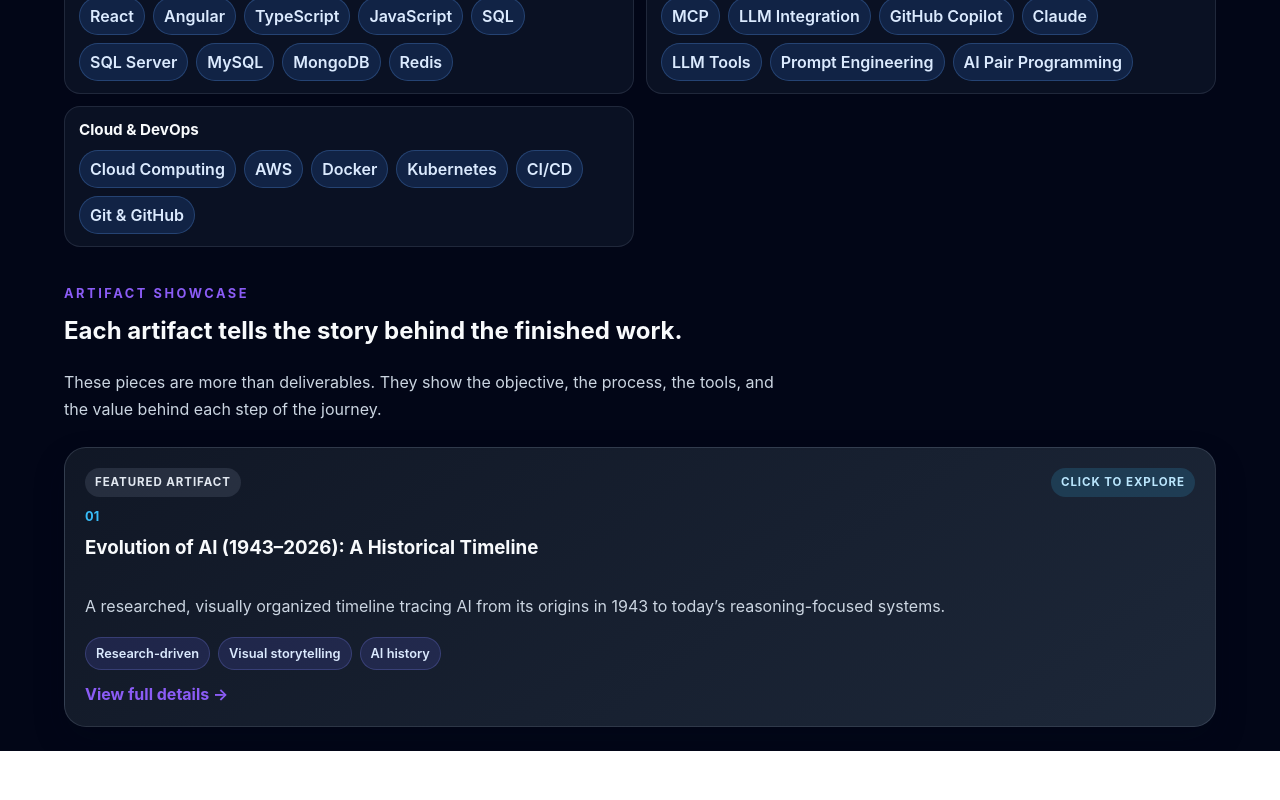
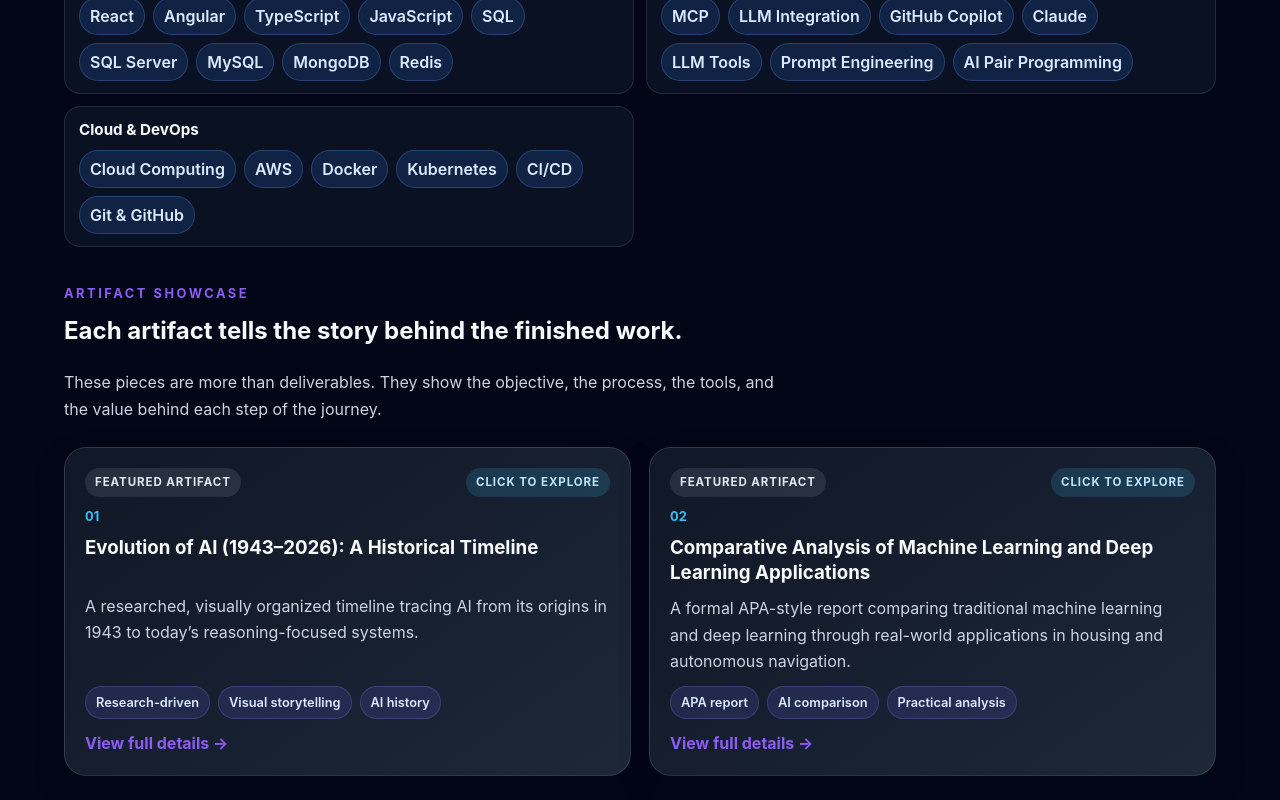
Before and after one commit to lisa99990/my-portfolio, a React app: page / in a window 1280 px wide. Shown: the part 1541-2341 px from the top of the page. Before the commit the page ends 2292 px from the top, so only its background shows below. Built offline with nearby package versions, Linux system fonts and the light colour scheme; the HTML template or start-up script is replaced by a standard one.

Commit message:
Added artifact 2

```diff
--- a/src/App.jsx
+++ b/src/App.jsx
@@ -4,6 +4,7 @@ import img1 from './assets/Evolution of AI 1.jpg'
 import img2 from './assets/Evolution of AI 2.jpg'
 import img3 from './assets/Evolution of AI 3.jpg'
 import img4 from './assets/Evolution of AI 4.jpg'
+import pdfMLvsDL from './assets/Machine Learning vs Deep Learning.pdf'
 
 const artifacts = [
   {
@@ -38,7 +39,32 @@ const artifacts = [
     ],
     images: [img1, img2, img3, img4],
   },
-
+  {
+    title: 'Comparative Analysis of Machine Learning and Deep Learning Applications',
+    preview:
+      'A formal APA-style report comparing traditional machine learning and deep learning through real-world applications in housing and autonomous navigation.',
+    highlights: ['APA report', 'AI comparison', 'Practical analysis'],
+    introduction:
+      'This report explores the fundamental distinctions between traditional machine learning (ML) and deep learning (DL), two pillars of modern artificial intelligence. It contrasts their operational approaches, data requirements, and architectural complexities, providing a foundational understanding for evaluating AI methodologies in practical scenarios.',
+    description:
+      'The artifact is a formal, APA-formatted report that evaluates two distinct real-world applications: house price prediction (utilizing traditional ML) and autonomous vehicle navigation (utilizing DL). It includes a detailed justification of why specific algorithms are suited to particular problem domains based on data structure and task complexity.',
+    objective:
+      'The objective was to synthesize theoretical knowledge of AI frameworks with practical application analysis, demonstrating the ability to select the appropriate technological approach based on problem-specific constraints.',
+    process:
+      'The process involved conducting a comparative study of the definitions, approaches, and real-world examples of both ML and DL. I researched industry use cases to justify architectural choices, drafted the report following APA 7 guidelines, and refined the logical arguments to explain the technical incompatibility of mismatched approaches.',
+    tools:
+      'Generative AI was used to brainstorm, structure content, and format the technical document. Reference materials included academic sources, the AIMultiple blog, and Fireship video summaries.',
+    value:
+      'Unique Value: Unlike a simple summary, this artifact provides a comparative framework that highlights not only why a model works, but why alternative models are fundamentally unsuitable for specific tasks, offering a deeper analytical perspective.\n\nRelevance: This is highly relevant to my career as a software developer and student of data analytics, as it demonstrates technical literacy in modern AI architectures and the ability to contribute to informed, data-driven strategy in a corporate environment.',
+    pdf: pdfMLvsDL,
+    references: [
+      'Dilmegani, C. (2026, March 10). Top 50 deep learning use cases & case studies. AIMultiple.',
+      'Fireship. (2021, September 9). Machine learning explained in 100 seconds [Video]. YouTube.',
+      'Source Material. (n.d.). Introduction to machine learning and deep learning: Definitions, approaches, and examples.',
+      'Ji-Hyun, S., Young-Hum, C., & Young-Hum, C. (2022). Machine-Learning-Based Coefficient of Performance Prediction Model for Heat Pump Systems. Applied Sciences, 12(1), 362.',
+      'Zhang, M., Zhang, M., Amaitik, N., Wang, Z., Xu, Y., Xu, Y., Maisuradze, A., Peschl, M., & Tzovaras, D. (2022). Predictive Maintenance for Remanufacturing Based on Hybrid-Driven Remaining Useful Life Prediction. Applied Sciences, 12(7), 3218.'
+    ],
+  },
 ]
 
 function App() {
@@ -105,6 +131,14 @@ function App() {
                   <strong>🔗 View the Timeline:</strong>{' '}
                   <a href={activeArtifact.link} target="_blank" rel="noreferrer">
                     {activeArtifact.link}
+                  </a>
+                </p>
+              )}
+              {activeArtifact.pdf && (
+                <p className="artifact-link">
+                  <strong>🔗 View the PDF:</strong>{' '}
+                  <a href={activeArtifact.pdf} target="_blank" rel="noreferrer">
+                    Machine Learning vs Deep Learning
                   </a>
                 </p>
               )}
```
Also changed, not shown: 4 other files (tests, documents, lock files or other folders).
